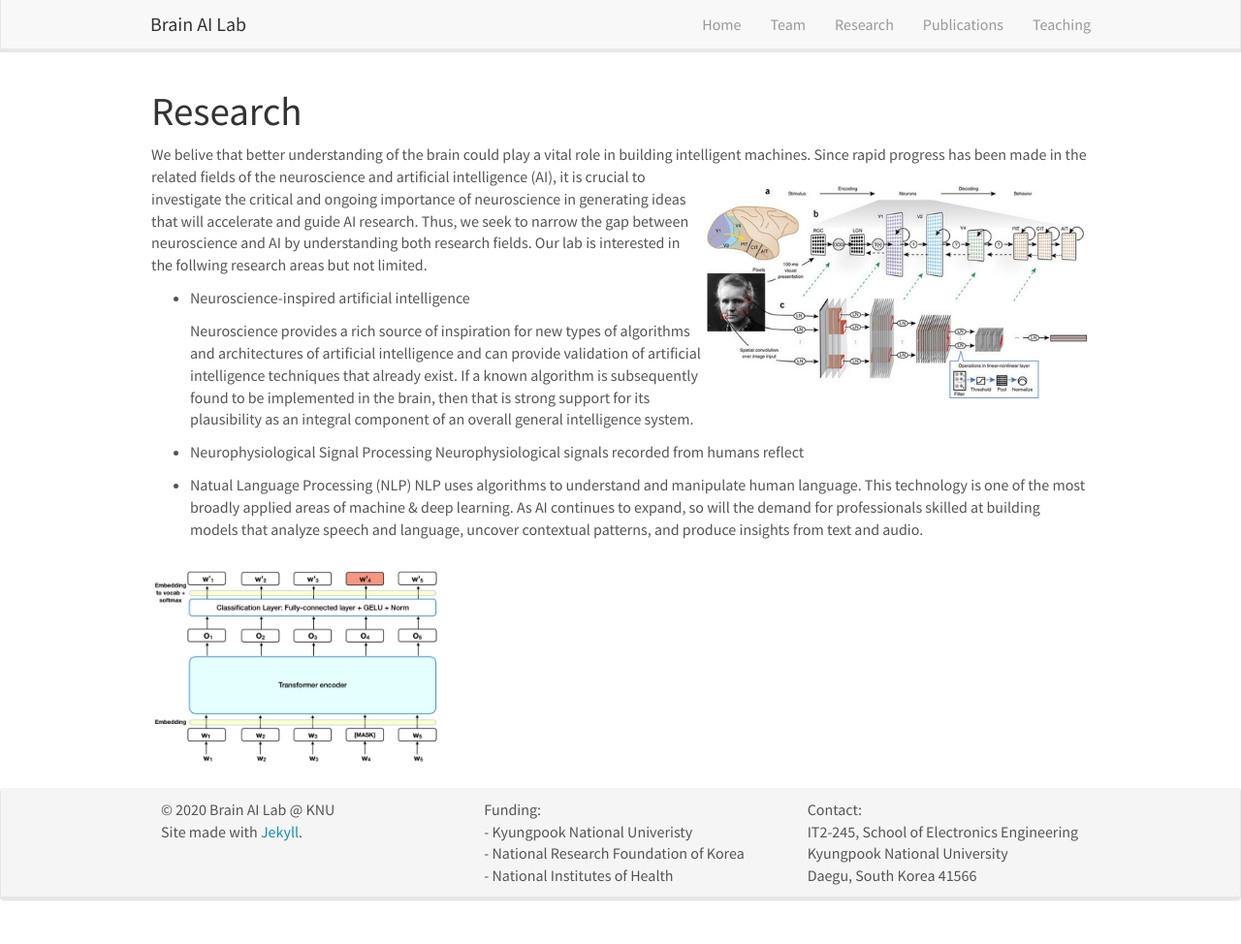
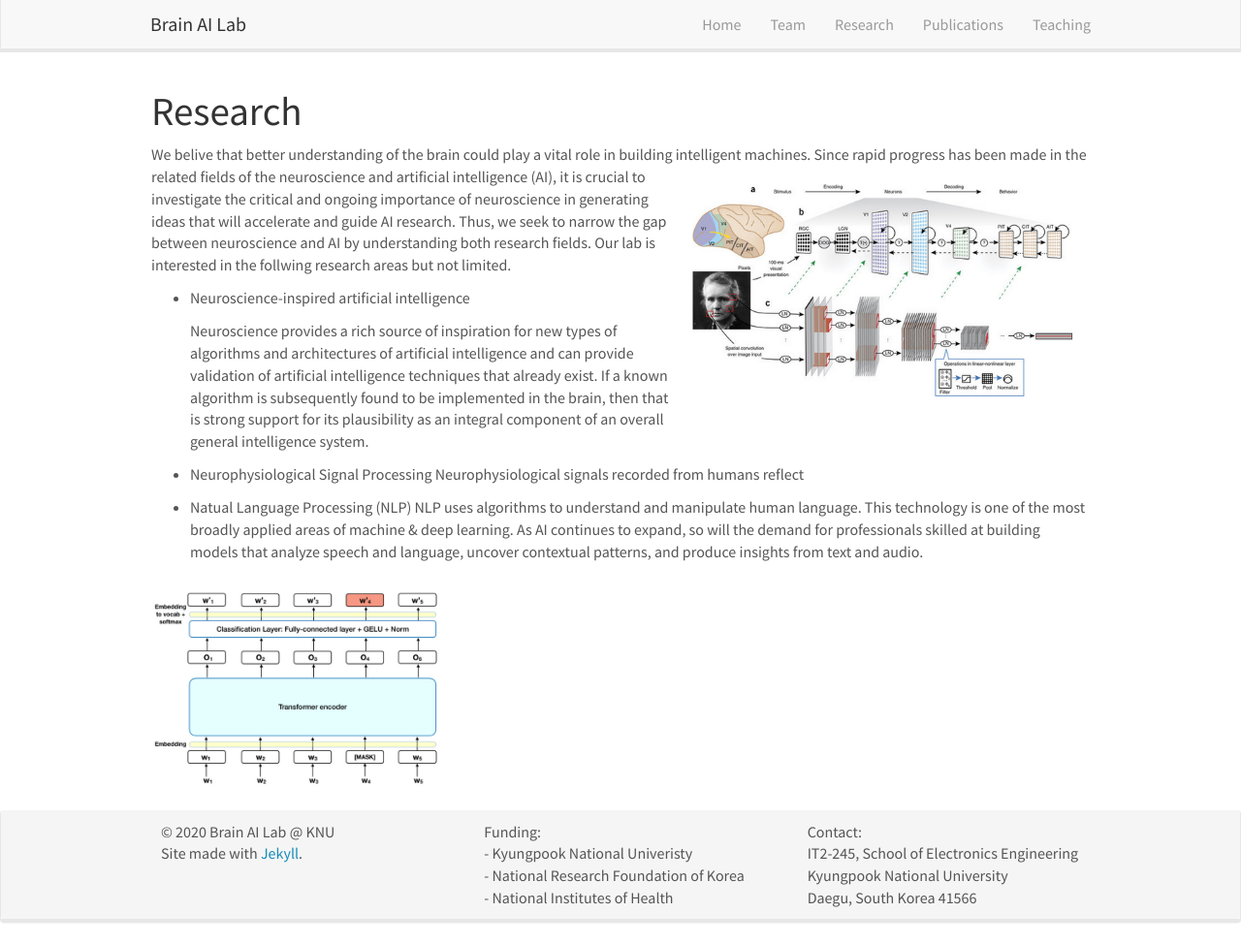
Before and after one commit to KNU-BrainAI/knu-brainai.github.io, a Jekyll site: the page built from _pages/research.md, in a window 1280 px wide and 974 px high. Shown: the whole window at 97% size. Built offline with Jekyll 4.4.1, drawn with Linux system fonts in a browser that asks for light colours; nearby versions of some CDN libraries.

Commit message:
Update research.md

```diff
--- a/_pages/research.md
+++ b/_pages/research.md
@@ -8,7 +8,7 @@ permalink: /research/
 
 # Research
 
-We belive that better understanding of the brain could play a vital role in building intelligent machines. Since rapid progress has been made in the related  ![]({{ site.url }}{{ site.baseurl }}/images/cnn.png){: style="width: 400px; float: right; border: 5px"} fields of the neuroscience and artificial intelligence (AI), it is crucial to investigate the critical and ongoing importance of neuroscience in generating ideas that will accelerate and guide AI research. Thus, we seek to narrow the gap between neuroscience and AI by understanding both research fields. Our lab is interested in the follwing research areas but not limited.
+We belive that better understanding of the brain could play a vital role in building intelligent machines. Since rapid progress has been made in the related  ![]({{ site.url }}{{ site.baseurl }}/images/cnn.png){: style="width: 400px; float: right; margin:15px;border: 5px"} fields of the neuroscience and artificial intelligence (AI), it is crucial to investigate the critical and ongoing importance of neuroscience in generating ideas that will accelerate and guide AI research. Thus, we seek to narrow the gap between neuroscience and AI by understanding both research fields. Our lab is interested in the follwing research areas but not limited.
 
 - Neuroscience-inspired artificial intelligence
 
```
